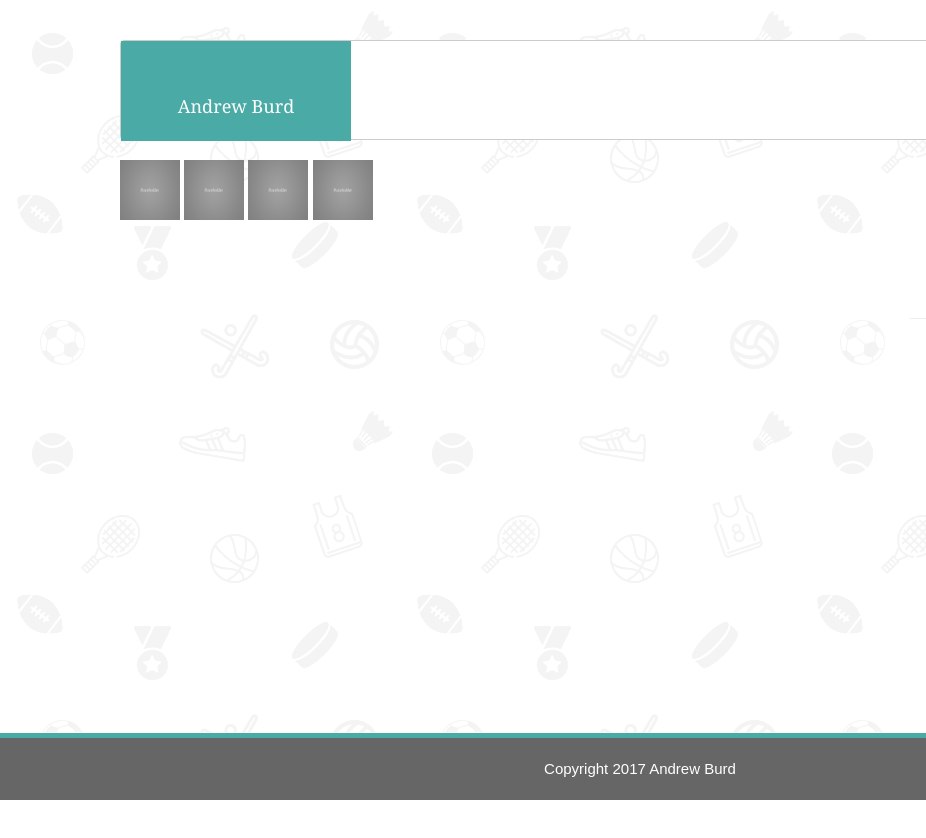
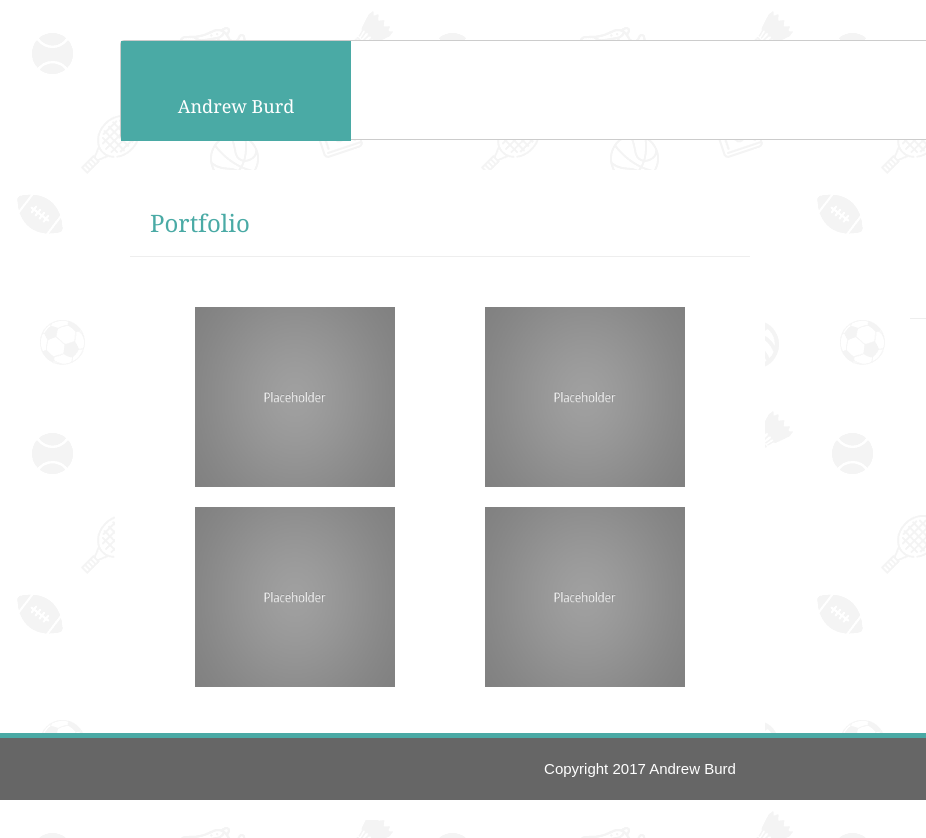
Before and after one commit to andrewburd/bootstrap-portfolio, a plain HTML site: page portfolio.html in a window 1280 px wide. Shown: the full height of the page, 0-926 px from the left. Before the commit the page ends 800 px from the top, so only its background shows below. Drawn offline with nearby package versions, Linux system fonts and the light colour scheme; files whose address does not match are found by name.

Commit message:
final add

```diff
--- a/portfolio.html
+++ b/portfolio.html
@@ -25,7 +25,7 @@
     		</div>
     			<ul class="nav-navbar-nav-navbar-right">
       				<li><a href="index.html">About</a></li>
-      <li><a href="Portfolio.html">Portfolio</a></li>
+      				<li><a href="portfolio.html">Portfolio</a></li>
       				<li><a href="contact.html">Contact</a></li>
     			</ul>
   			</div>
@@ -33,13 +33,19 @@
 
 	<div class="row">
   		<div id="portfolio" class="col-md-8">
-<img id="folio" src="/Users/andrewburd/Desktop/Basic-Portfolio/assets/images/graybox.jpg">
-<img id="folio" src="/Users/andrewburd/Desktop/Basic-Portfolio/assets/images/graybox.jpg">
-<img id="folio" src="/Users/andrewburd/Desktop/Basic-Portfolio/assets/images/graybox.jpg">
-<img  id="folio" src="/Users/andrewburd/Desktop/Basic-Portfolio/assets/images/graybox.jpg">
+  			<h3 id="connect"> Portfolio </h3>
+			<hr id="line">
+				<div class="col-md-4">
+					<img id="folio" src="assets/images/graybox.jpg">
+					<img id="folio" src="assets/images/graybox.jpg">
 				</div>
-
-  <div class="col-md-4"><h3 id="connect"> Connect With Me </h3>
+				<div class="col-md-4">
+					<img id="folio" src="assets/images/graybox.jpg">
+					<img id="folio" src="assets/images/graybox.jpg">
+				</div>
+		</div>
+			<div class="col-md-4">
+				<h3 id="connect"> Connect With Me </h3>
 				<hr id="line">
 					<ul class="menu">
   						<li><a href="https://www.linkedin.com/in/andrew-burd-16213037/"><img src="./assets/images/linkedin.png"></a></li>
--- a/style.css
+++ b/style.css
@@ -44,10 +44,10 @@ h2{
 
 h6{
     font-family: 'Georgia', Times, Times New Roman, serif;
+    padding-left: 20px;
     color: #4aaaa5;
-    padding-left: 35px;
+    font-size: 24px;
 }
-
 
 .navbar{
     border-style: solid;
@@ -82,6 +82,16 @@ h6{
     padding-top: 20px;
 }
 
+#portfolio{
+    margin: 10px;
+    float: left;
+    width: 650px;
+    height: 650px;
+    background-color: #ffffff;
+    padding-bottom: 20px;
+    padding-top: 20px;
+}
+
 .footer{
     background-color: #666666;
     position: fixed;
@@ -94,7 +104,6 @@ h6{
     text-align: center;
     border-top: 5px solid #4aaaa5;
 }
-
 
 #portrait{
     width:200px;
@@ -133,3 +142,9 @@ img{
 .menu a:hover, .menu a:focus {
   background-color: yellow;
 }
+
+#folio {
+    height: 200px;
+    width: 200px;
+    padding-top: 20px;
+}
```
Also changed, not shown: contact.html (+4 -3 lines), index.html (+9 -7 lines). Lines whose indentation alone changed are shown as unchanged.
